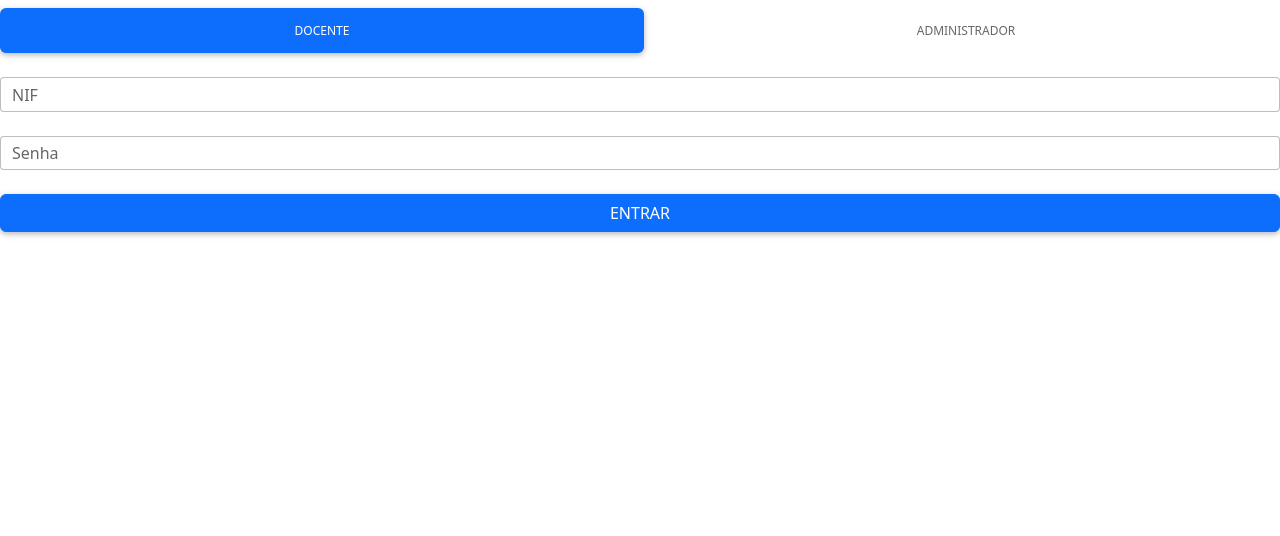
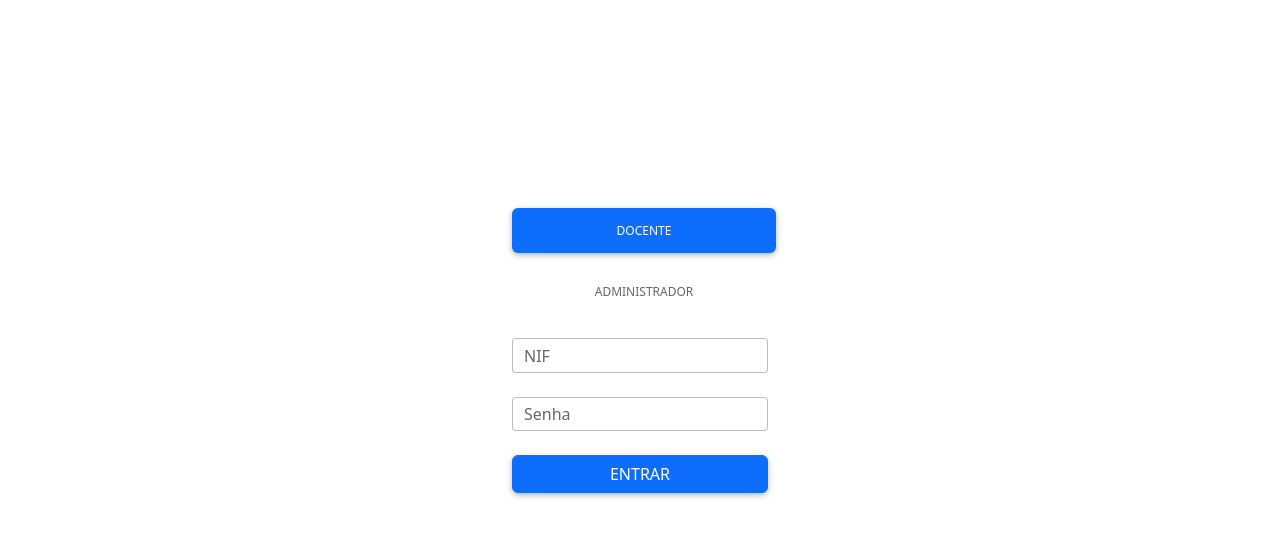
Before and after one commit to Leandrolpz/front-templates, a website: page mdb/index.html in a window 1280 px wide. Drawn offline with nearby package versions, Linux system fonts and the light colour scheme.

Commit message:
ajustando

```diff
--- a/mdb/index.html
+++ b/mdb/index.html
@@ -3,7 +3,7 @@
 
 <head>
   <meta charset="UTF-8" />
-  <meta name="viewport" content="width=device-width, initial-scale=1, shrink-to-fit=no" />
+  <meta name="viewport" content="width=device-width, initial-scale=1" />
   <meta http-equiv="x-ua-compatible" content="ie=edge" />
   <title>Material Design for Bootstrap</title>
   <!-- MDB icon -->
@@ -31,6 +31,7 @@
 
 
   <body>
+  <div style="margin-left: auto; margin-right: auto; margin-top: 200px;width: 20%;">
     <!-- Pills navs -->
     <ul class="nav nav-pills nav-justified mb-3" id="ex1" role="tablist">
       <li class="nav-item" role="presentation">
@@ -85,10 +86,8 @@
         </form>
       </div>
     </div>
+  </div>
     <!-- Pills content -->
-
-  </html>
-  <!-- End your project here-->
 
   <!-- MDB -->
   <script type="text/javascript" src="js/mdb.min.js"></script>
```
